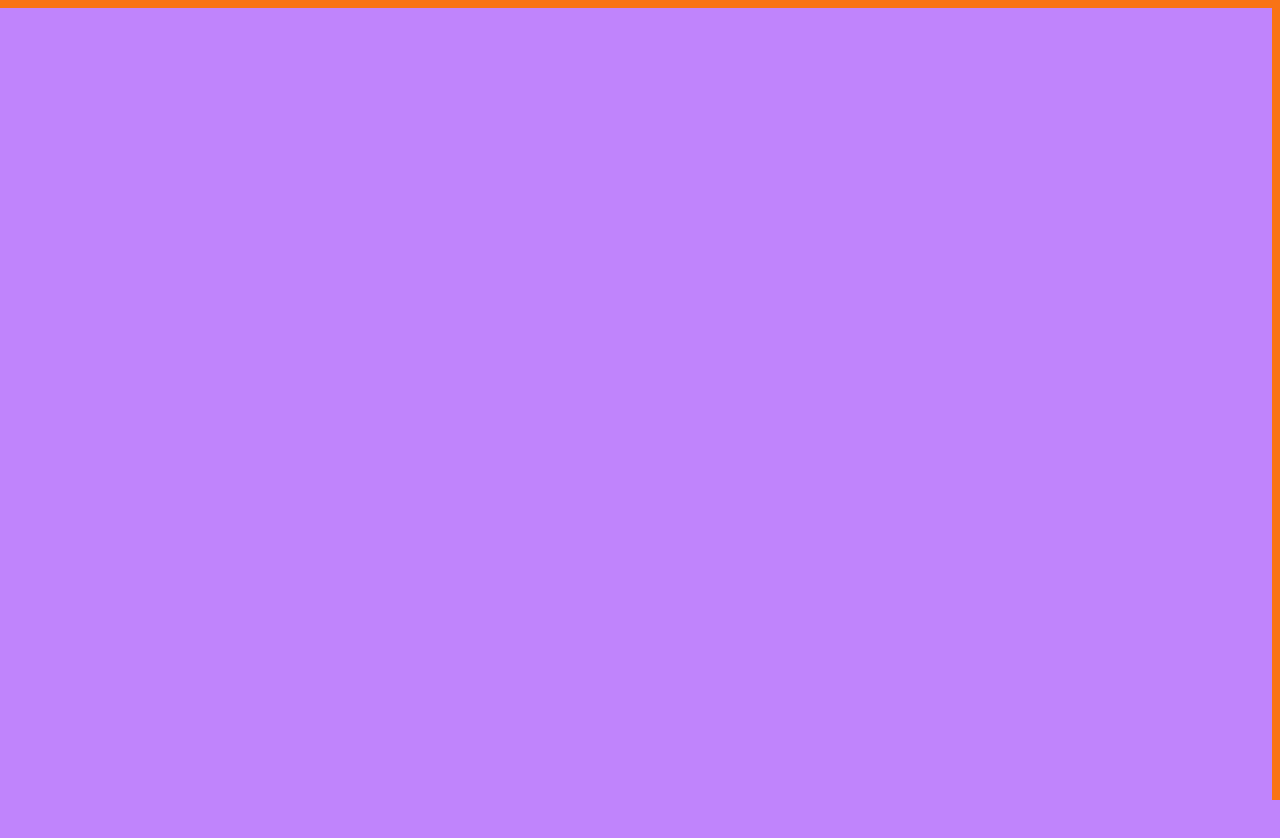
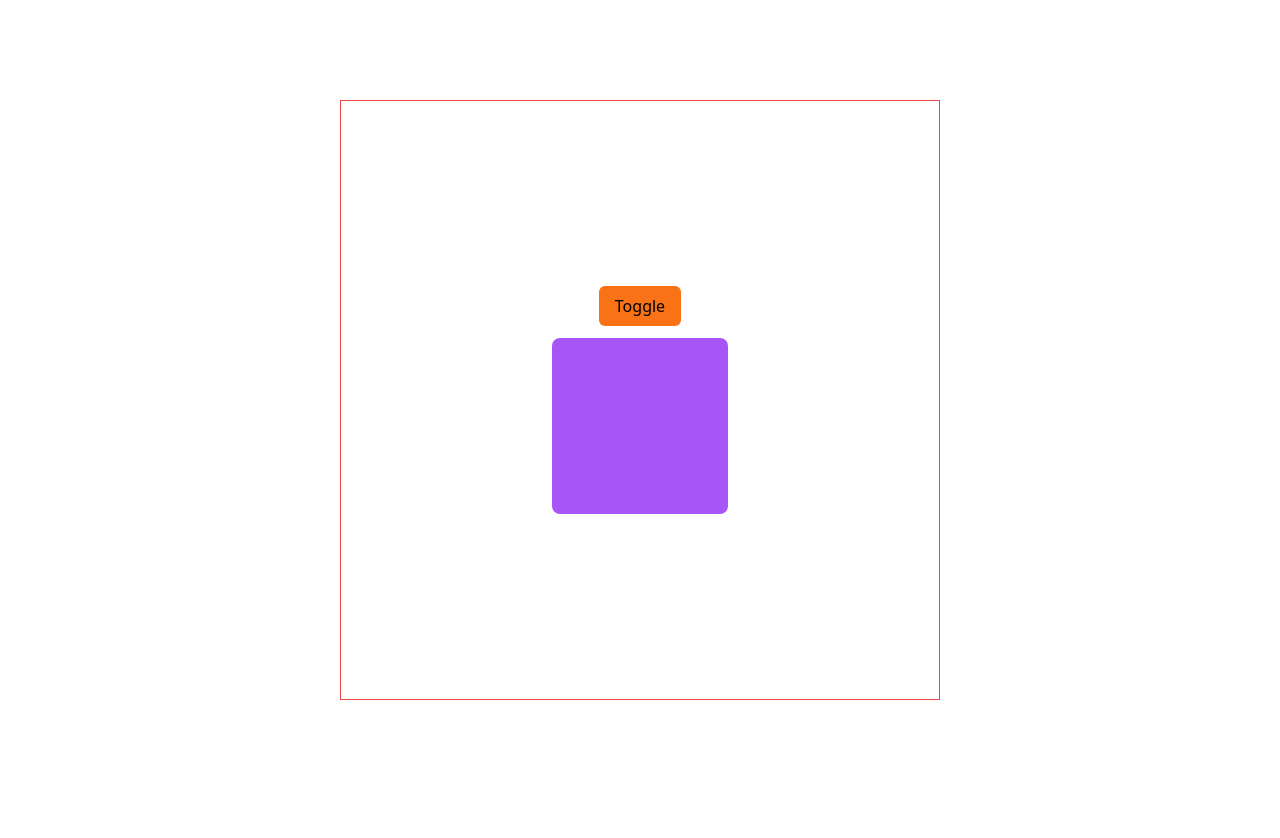
Before and after one commit to AM-Raju/frontend-missions, a React (Vite) app in the folder 00. Mission 6/Module_F7/frammer-motion/: page / in a window 1280 px wide. Shown: the top 838 px of the page. After the commit the page ends 800 px from the top, so only its background shows below. Built offline with nearby package versions, Linux system fonts and the light colour scheme.

Commit message:
Module F7.13 done

```diff
--- a/00. Mission 6/Module_F7/frammer-motion/src/main.tsx
+++ b/00. Mission 6/Module_F7/frammer-motion/src/main.tsx
@@ -7,12 +7,13 @@ import "./index.css";
 // import GestureDrug from "./pages/GestureDrug.tsx";
 // import KeyframeAnimation from "./pages/KeyframeAnimation.tsx";
 // import UseAnimationControlHook from "./pages/UseAnimationControlHook.tsx";
-import UseCycleHook from "./pages/UseCycleHook.tsx";
-import UseInViewHook from "./pages/UseInViewHook.tsx";
-import UseAnimateHook from "./pages/UseAnimateHook.tsx";
-import UseDragControlsHook from "./pages/UseDragControlsHook.tsx";
-import UseMotionValueHook from "./pages/UseMotionValueHook.tsx";
-import UseScrollHook from "./pages/UseScrollHook.tsx";
+// import UseCycleHook from "./pages/UseCycleHook.tsx";
+// import UseInViewHook from "./pages/UseInViewHook.tsx";
+// import UseAnimateHook from "./pages/UseAnimateHook.tsx";
+// import UseDragControlsHook from "./pages/UseDragControlsHook.tsx";
+// import UseMotionValueHook from "./pages/UseMotionValueHook.tsx";
+// import UseScrollHook from "./pages/UseScrollHook.tsx";
+import AnimatePresence from "./pages/MyAnimatePresence.tsx";
 
 ReactDOM.createRoot(document.getElementById("root")!).render(
   <React.StrictMode>
@@ -27,6 +28,7 @@ ReactDOM.createRoot(document.getElementById("root")!).render(
     {/* <UseAnimateHook></UseAnimateHook> */}
     {/* <UseDragControlsHook></UseDragControlsHook> */}
     {/* <UseMotionValueHook></UseMotionValueHook> */}
-    <UseScrollHook></UseScrollHook>
+    {/* <UseScrollHook></UseScrollHook> */}
+    <AnimatePresence></AnimatePresence>
   </React.StrictMode>
 );
--- /dev/null
+++ b/00. Mission 6/Module_F7/frammer-motion/src/pages/MyAnimatePresence.tsx
@@ -0,0 +1,52 @@
+import React, { useState } from "react";
+import { motion, AnimatePresence } from "framer-motion";
+
+const MyAnimatePresence = () => {
+  const [visible, setVisible] = useState(true);
+
+  const box = {
+    invisible: { opacity: 0, scale: 0.8 },
+    visible: {
+      opacity: 1,
+      scale: 1,
+      transition: {
+        duration: 1,
+      },
+    },
+    exit: {
+      opacity: 0.3,
+      scale: 0.5,
+      // y: 200,
+      transition: {
+        duration: 2,
+      },
+    },
+  };
+
+  return (
+    <div className="flex justify-center items-center h-screen">
+      <div className="border border-red-500 size-[600px] flex flex-col justify-center items-center gap-3">
+        <AnimatePresence>
+          <motion.button
+            layout
+            onClick={() => setVisible(!visible)}
+            className="bg-orange-500 px-4 py-2 rounded-md "
+          >
+            Toggle
+          </motion.button>
+          {visible && (
+            <motion.div
+              className="size-44 bg-purple-500 rounded-lg"
+              variants={box}
+              initial="invisible"
+              animate="visible"
+              exit="exit"
+            ></motion.div>
+          )}
+        </AnimatePresence>
+      </div>
+    </div>
+  );
+};
+
+export default MyAnimatePresence;
```
